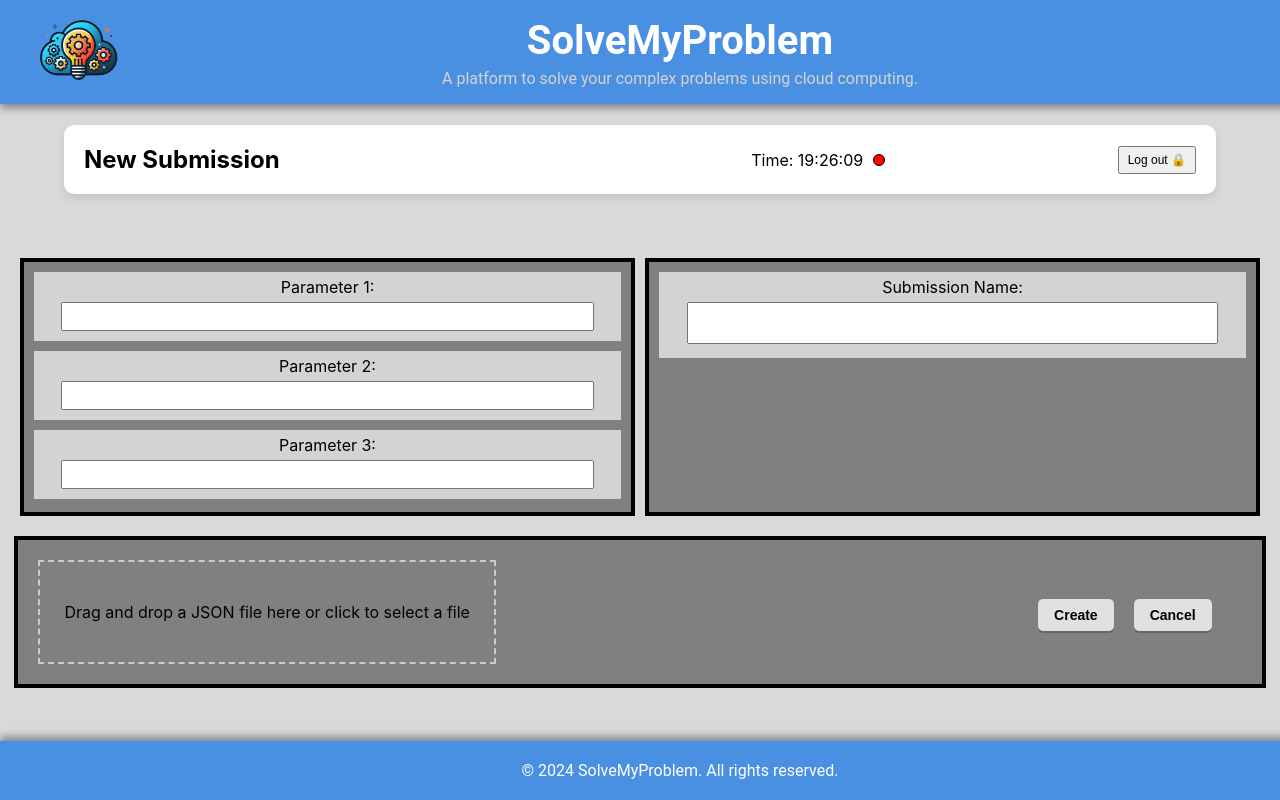
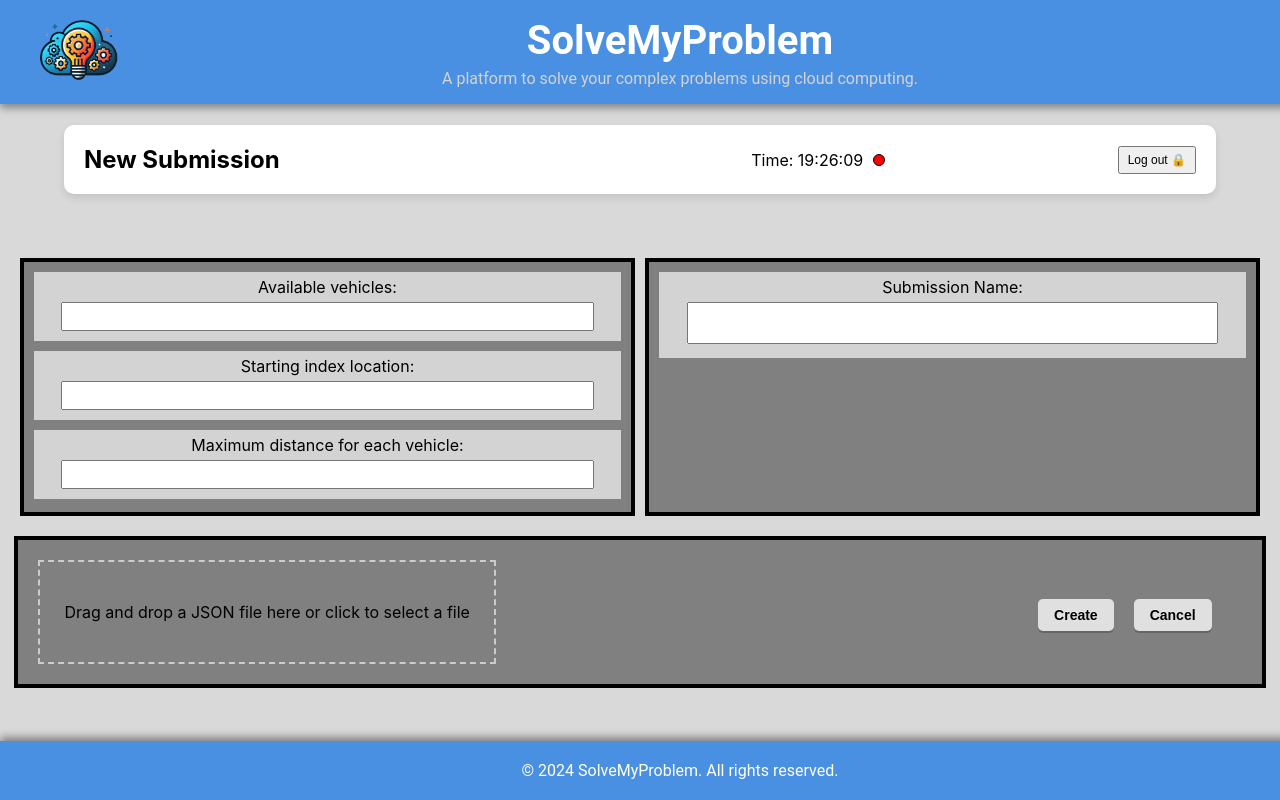
Before and after one commit to ntua-el20614/solveMyProblem, a React (Create React App) app in the folder front-end/: page /new_submission in a window 1280 px wide. Built offline with nearby package versions, Linux system fonts and the light colour scheme; no server answers.

Commit message:
fixed titles for metadata

```diff
--- a/front-end/src/submissions/Newsubmission.js
+++ b/front-end/src/submissions/Newsubmission.js
@@ -171,15 +171,15 @@ function NewSubmission() {
             <div style={{ display: 'flex', justifyContent: 'space-between', gap: '10px', margin: '20px' }}>
                 <div style={{ width: '20%', flex: 1, height: '230px', overflowY: 'scroll', border: '4px solid black', backgroundColor: 'gray', padding: '10px' }}>
                     <div style={{ marginBottom: '10px', backgroundColor: 'lightgray', padding: '5px' }}>
-                        Parameter 1:
+                        Available vehicles:
                         <input type="text" value={param1} onChange={(e) => setParam1(e.target.value)} style={{ width: '90%', padding: '5px', margin: '5px 0' }} />
                     </div>
                     <div style={{ marginBottom: '10px', backgroundColor: 'lightgray', padding: '5px' }}>
-                        Parameter 2:
+                        Starting index location:
                         <input type="text" value={param2} onChange={(e) => setParam2(e.target.value)} style={{ width: '90%', padding: '5px', margin: '5px 0' }} />
                     </div>
                     <div style={{ backgroundColor: 'lightgray', padding: '5px' }}>
-                        Parameter 3:
+                        Maximum distance for each vehicle:
                         <input type="text" value={param3} onChange={(e) => setParam3(e.target.value)} style={{ width: '90%', padding: '5px', margin: '5px 0' }} />
                     </div>
                 </div>
```
